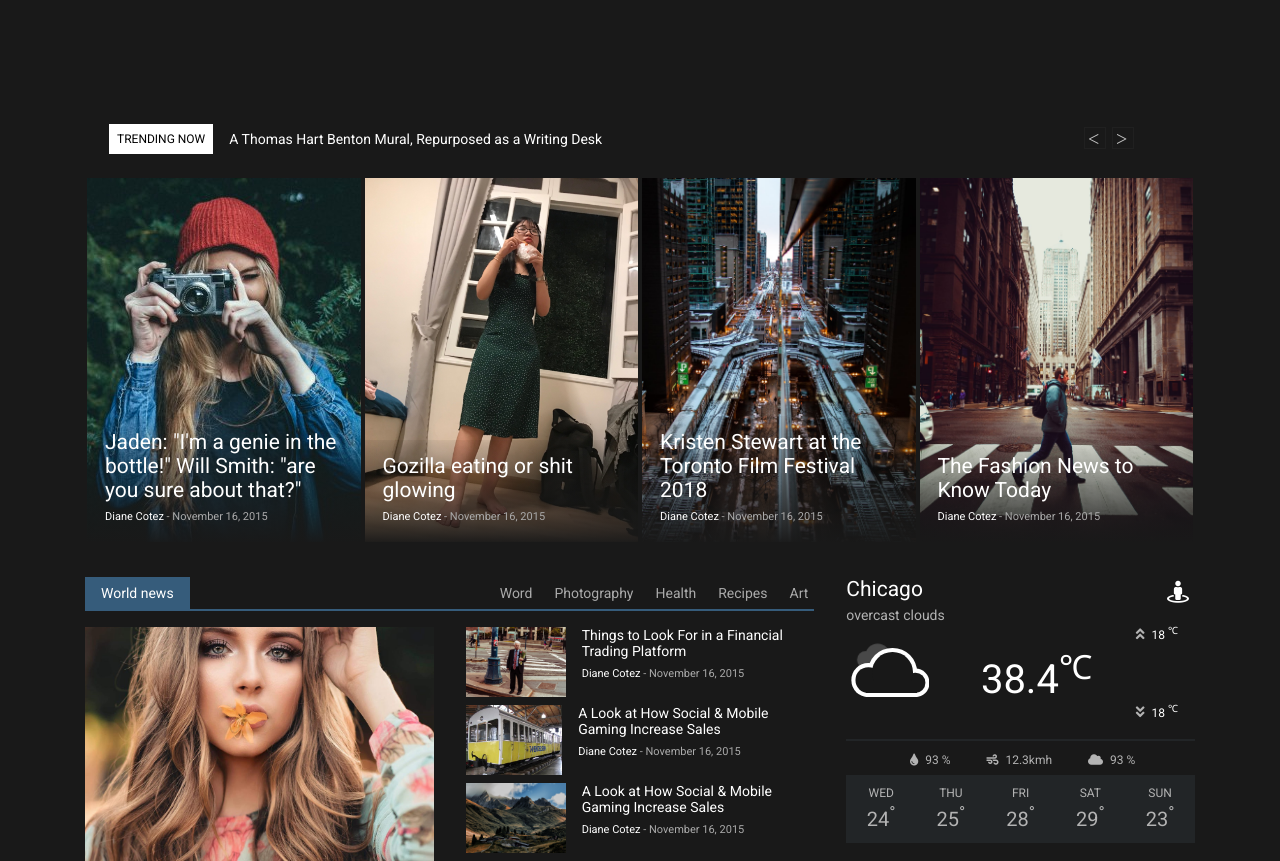
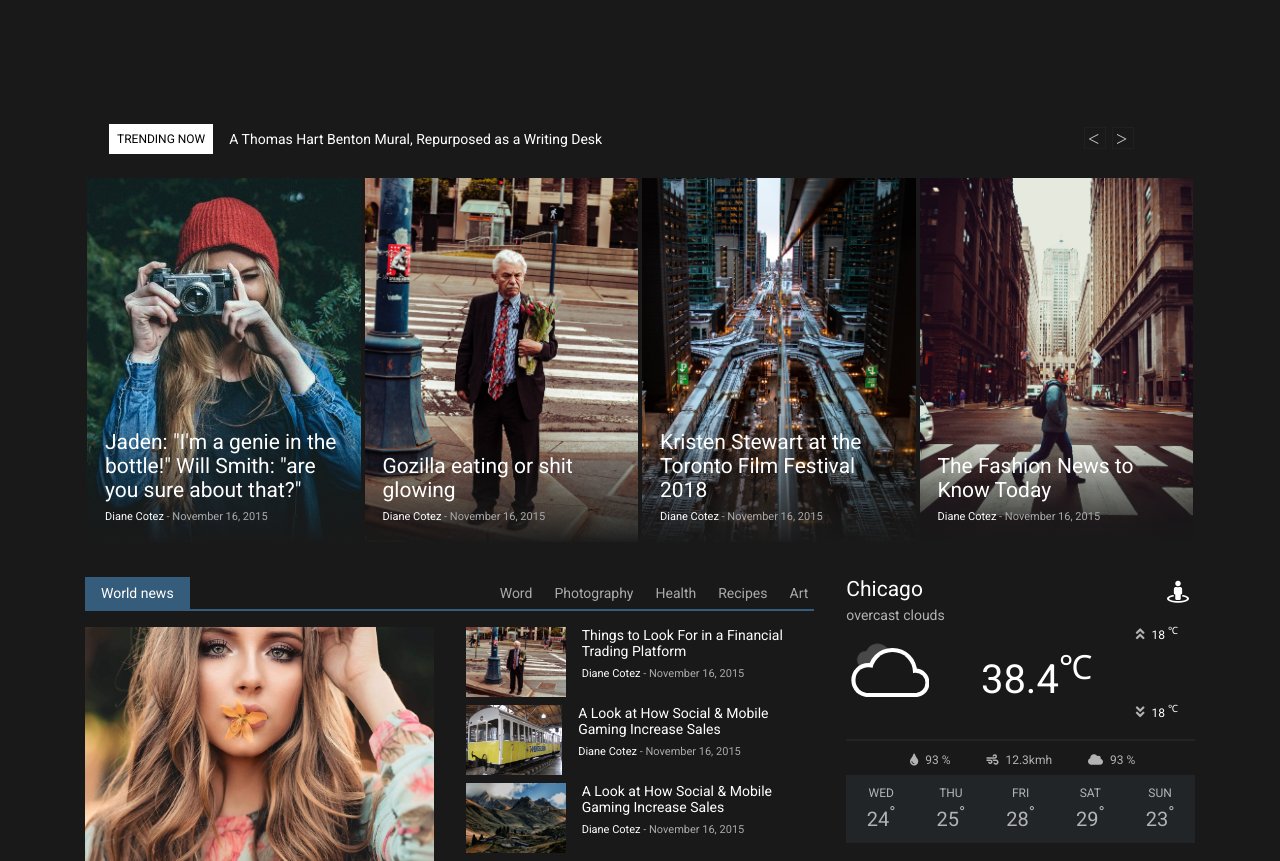
Before and after one commit to xxanhphuong/Demo-Project-1, a PHP site: page /index.html in a window 1280 px wide. Shown: the top 861 px of the page. Run offline with PHP 8.4, Linux system fonts and the light colour scheme; some libraries are stand-ins or nearby versions.

Commit message:
update img index

```diff
--- a/assets/css/style.css
+++ b/assets/css/style.css
@@ -35,6 +35,7 @@ a{
 button{
     cursor: pointer;
 }
+
 .a-hover:hover {
     color: #385c7b !important;
     cursor: pointer;
--- a/index.html
+++ b/index.html
@@ -266,7 +266,7 @@
                     <div class="col-3 col-mb">
                         <div class="form-inner">
                             <a href="#">
-                                <img class="wrap-img" src="assets/images/mapu.jpg" alt="">
+                                <img class="wrap-img" src="assets/images/article-2.jpg" alt="">
                             </a>
                             <div class="inf title-large">
                                 <a href="#">Gozilla eating or shit glowing</a>
```
